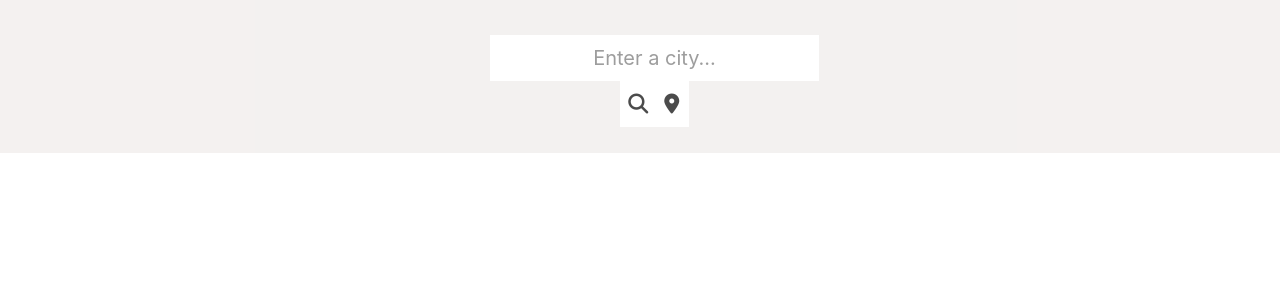
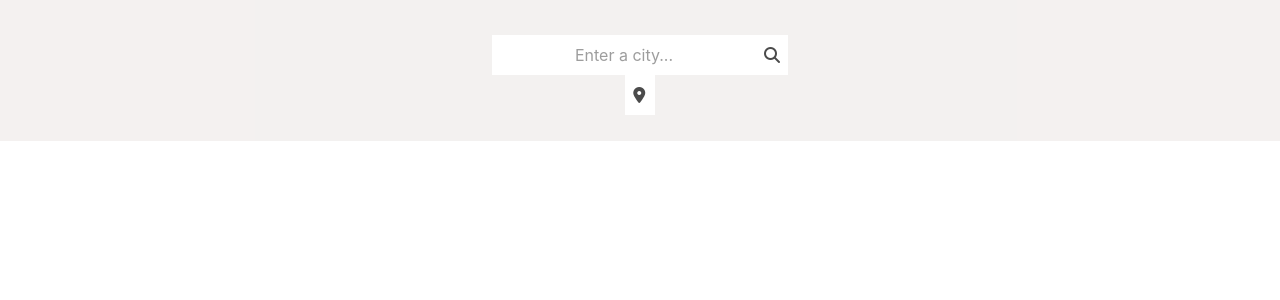
Before and after one commit to ShazSeatter/weather-app-react, a React (Create React App) app: page / in a window 1280 px wide. Shown: the top 300 px of the page. Built offline with nearby package versions, Linux system fonts and the light colour scheme.

Commit message:
changed sizing of search input

```diff
--- a/src/Header.css
+++ b/src/Header.css
@@ -21,7 +21,6 @@
   border: none;
   background-color: #ffffff;
   padding: 0.5rem;
-  font-size: 1.25rem;
 }
 
 .Header form button {
--- a/src/Header.js
+++ b/src/Header.js
@@ -22,6 +22,7 @@ export default function Header() {
             </button>
           </div>
         </form>
+        <Sub-header />
       </div>
     </div>
   );
```
Also changed, not shown: 1 other file (tests, documents, lock files or other folders).
